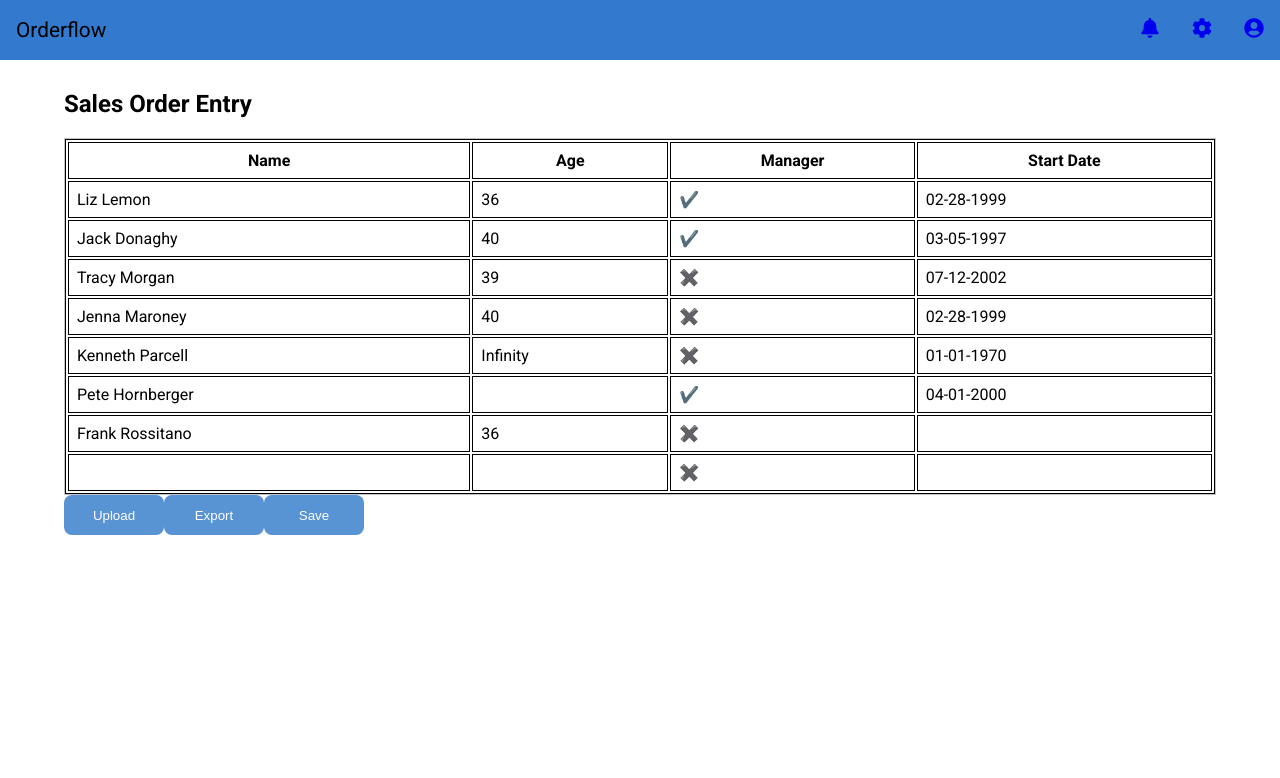
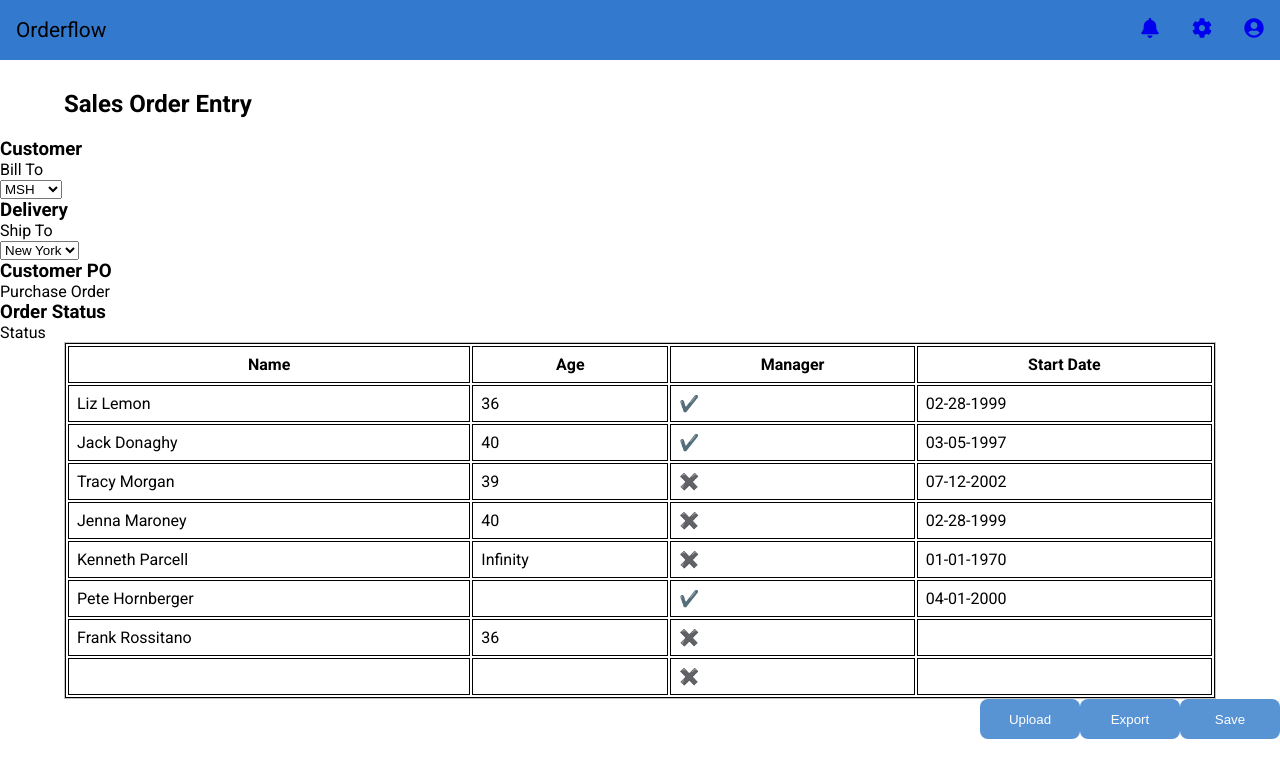
Before and after one commit to jcho-project/orderflow, a React (Create React App) app: page / in a window 1280 px wide. Shown: the top 778 px of the page. Built offline with nearby package versions, Linux system fonts and the light colour scheme.

Commit message:
orderinput form initial setup

```diff
--- a/src/App.js
+++ b/src/App.js
@@ -1,6 +1,7 @@
 import { BrowserRouter as Router, Route, Routes } from "react-router-dom";
 import Navbar from "./components/Navbar"
 import OrderForm from "./components/OrderForm";
+import OrderInput from "./components/OrderInput";
 
 function App() {
   return (
@@ -10,6 +11,7 @@ function App() {
           <>
             <Navbar />
             <h2 className="title">Sales Order Entry</h2>
+            <OrderInput />
             <OrderForm />
           </>
         }>
--- /dev/null
+++ b/src/components/OrderInput.jsx
@@ -0,0 +1,51 @@
+import { useState } from "react"
+
+function OrderInput() {
+    const [billTo, setBillTo] = useState("")
+    const [shipTo, setShipTo] = useState("")
+
+    const handleBillTo = (e) => {
+        setBillTo(e.target.value)
+    }
+
+    const handleShipTo = (e) => {
+        setShipTo(e.target.value)
+    }
+
+  return (
+    <div className="input-group">
+        <div className="customer">
+            <h3>Customer</h3>
+            <div className="sub-heading">Bill To</div>
+            <form>
+                <select value={billTo} onChange={handleBillTo}>
+                    <option value="MSH">MSH</option>
+                    <option value="Saturn">Saturn</option>
+                    <option value="Otto">OTTO</option>
+                </select>
+            </form>
+        </div>
+        <div className="delivery">
+            <h3>Delivery</h3>
+            <div className="sub-heading">Ship To</div>
+            <form>
+                <select value={shipTo} onChange={handleShipTo}>
+                    <option value="New York">New York</option>
+                    <option value="Boston">Boston</option>
+                    <option value="LA">LA</option>
+                </select>
+            </form>
+        </div>
+        <div className="customerPO">
+            <h3>Customer PO</h3>
+            <div className="sub-heading">Purchase Order</div>
+        </div>
+        <div className="order-status">
+            <h3>Order Status</h3>
+            <div className="sub-heading">Status</div>
+        </div>
+    </div>
+  )
+}
+
+export default OrderInput
--- a/src/index.css
+++ b/src/index.css
@@ -106,8 +106,8 @@ input {
 /* button */
 
 .controls {
-  width: 90%;
-  margin: auto;
+  display: flex;
+  justify-content: right;
 }
 
 .btn {
```
